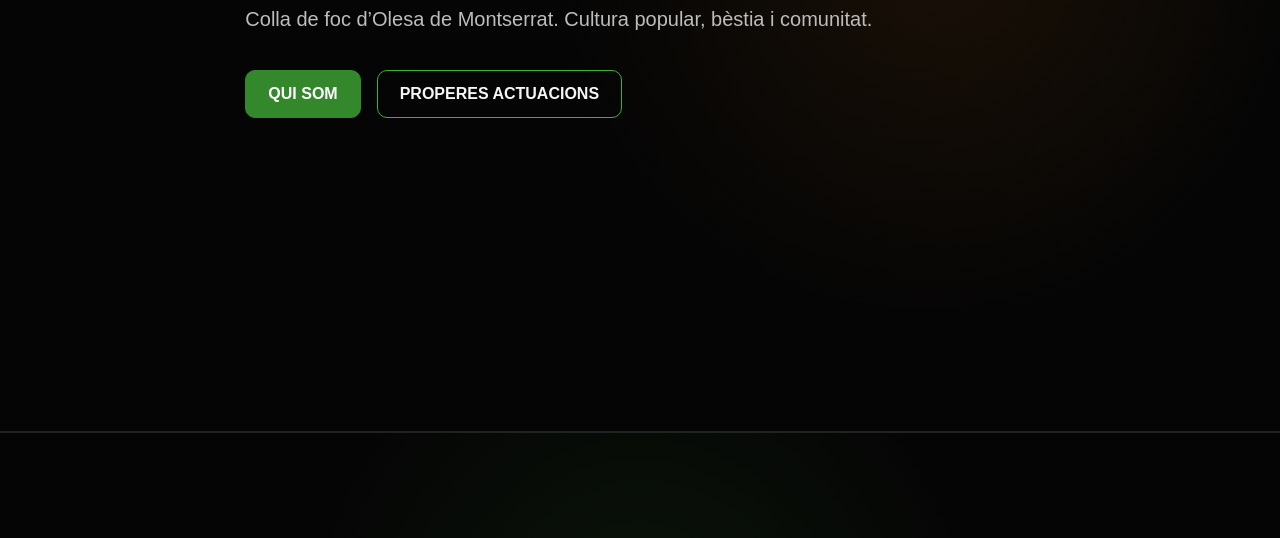
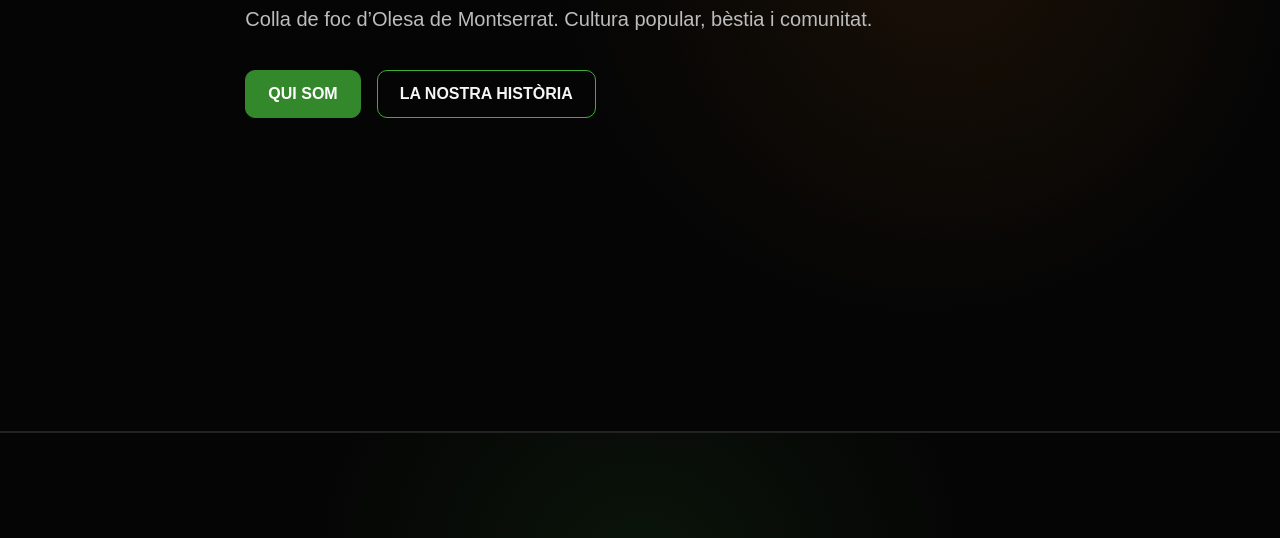
Before and after one commit to LaiaCroce/drac-olive-web, a React (Create React App) app: page / in a window 1280 px wide. Shown: the part 368-906 px from the top of the page. Built offline with nearby package versions, Linux system fonts and the light colour scheme; no server answers; the database is empty.

Commit message:
modificacions pagina principal

```diff
--- a/src/components/NextEvent/NextEvent.js
+++ b/src/components/NextEvent/NextEvent.js
@@ -48,8 +48,8 @@
     return (
       <section className="next-event-section">
         <div className="next-event-intro">
-          <p>Properes actuacions 🔥</p>
-          <h2>No hi ha actuacions programades</h2>
+          {/*<p>Properes sortides</p>*/}
+          <h2>No hi ha sortides programades</h2>
           <Link to="/events" className="btn btn-secondary">
             Veure agenda
           </Link>
@@ -64,10 +64,10 @@
     <section className="next-event-section">
       <div className="next-event-layout">
         <div className="next-event-intro">
-          <p>Properes actuacions 🔥</p>
-          <h2>No et perdis el proper foc!</h2>
+          {/*<p>Properes sortides</p>*/}
+          <h2>No et perdis el pròxim correfoc!</h2>
           <span>
-            Consulta el calendari i descobreix totes les actuacions que tenim
+            Consulta el calendari i descobreix totes les sortides que tenim
             preparades.
           </span>
 
@@ -77,7 +77,7 @@
         </div>
 
         <article className="next-event-card">
-          <p className="next-event-label">Propera actuació</p>
+          <p className="next-event-label">propera sortida</p>
 
           <div className="next-event-card-content">
             <div className="next-event-date">
--- a/src/pages/Home.js
+++ b/src/pages/Home.js
@@ -22,8 +22,8 @@
           link: "/qui-som",
         }}
         secondaryButton={{
-          label: "Properes actuacions",
-          link: "/events",
+          label: "La nostra història",
+          link: "/historia",
         }}
       />
       <NextEvent />
```
